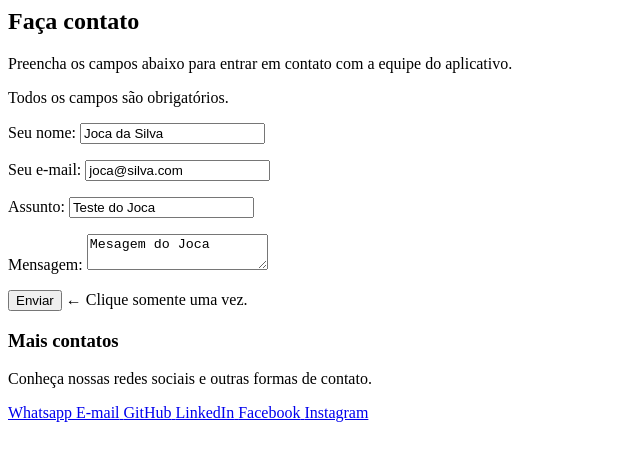
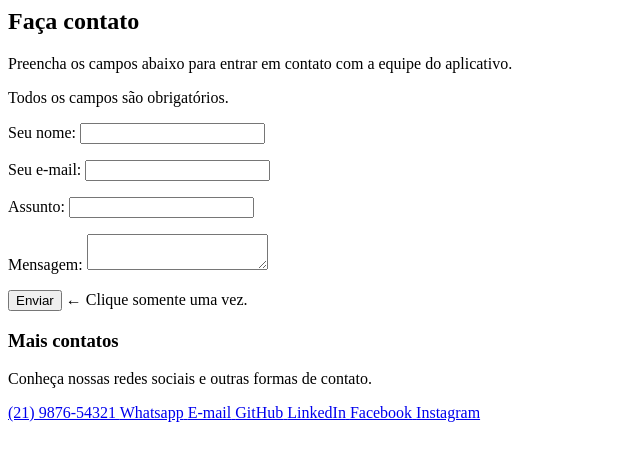
Before and after one commit to Luferat/MyDocsApp, a plain HTML site: page pages/contacts/index.html in a window 1280 px wide. Shown: the whole page, without its empty margins (0-640 px from the left). Drawn offline with Linux system fonts and the light colour scheme.

Commit message:
Contatos concluído.

```diff
--- a/pages/contacts/index.html
+++ b/pages/contacts/index.html
@@ -10,22 +10,22 @@
 
         <p>
             <label for="contactName">Seu nome:</label>
-            <input type="text" name="contact-name" id="contactName" required minlength="3" class="field valid" value="Joca da Silva">
+            <input type="text" name="contact-name" id="contactName" required minlength="3" class="field valid" value="">
         </p>
 
         <p>
             <label for="contactEmail">Seu e-mail:</label>
-            <input type="email" name="contact-email" id="contactEmail" required class="field valid" value="joca@silva.com">
+            <input type="email" name="contact-email" id="contactEmail" required class="field valid" value="">
         </p>
 
         <p>
             <label for="contactSubject">Assunto:</label>
-            <input type="text" name="contact-subject" id="contactSubject" required minlength="3" class="field valid" value="Teste do Joca">
+            <input type="text" name="contact-subject" id="contactSubject" required minlength="3" class="field valid" value="">
         </p>
 
         <p>
             <label for="contactMessage">Mensagem:</label>
-            <textarea name="contact-message" id="contactMessage" required minlength="5" class="field valid">Mesagem do Joca</textarea>
+            <textarea name="contact-message" id="contactMessage" required minlength="5" class="field valid"></textarea>
         </p>
 
         <p>
@@ -43,6 +43,9 @@
     <h3>Mais contatos</h3>
     <p>Conheça nossas redes sociais e outras formas de contato.</p>
     <div class="contact-list">
+        <a href="https://wa.me/5521987654321" target="_blank" title="Nosso WhatsApp.">
+            <i class="fab fa-whatsapp-square fa-fw"></i><span>(21) 9876-54321</span>
+        </a>
         <a href="https://wa.me/5521987654321" target="_blank" title="Nosso WhatsApp.">
             <i class="fab fa-whatsapp-square fa-fw"></i><span>Whatsapp</span>
         </a>
```
Also changed, not shown: db/db.json (+18 -0 lines), pages/contacts/index.js (+7 -2 lines).
